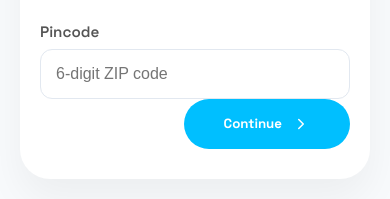
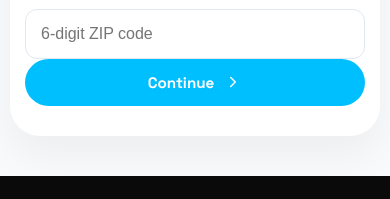
Before and after one commit to neelaakhil12/filimy, a Next.js app: page /register in a window 390 px wide. Shown: the part 1101-1300 px from the top of the page. Built offline with nearby package versions, Linux system fonts and the light colour scheme.

Commit message:
Fix mobile form container padding and action buttons stacking on register page

```diff
--- a/src/app/register/register.module.css
+++ b/src/app/register/register.module.css
@@ -121,6 +121,8 @@
 .actionBtns {
     display: flex;
     justify-content: space-between;
+    align-items: center;
+    gap: 15px;
     margin-top: 40px;
 }
 
@@ -135,6 +137,10 @@
     align-items: center;
     gap: 10px;
     margin-left: auto;
+    text-align: center;
+    justify-content: center;
+    flex-shrink: 1;
+    /* allow shrinking if needed */
 }
 
 .backBtn {
@@ -143,6 +149,7 @@
     display: flex;
     align-items: center;
     gap: 8px;
+    flex-shrink: 0;
 }
 
 /* File Upload Styles */
@@ -236,7 +243,7 @@
 /* Character Plan Cards */
 .cardGrid {
     display: grid;
-    grid-template-columns: repeat(auto-fit, minmax(min(100%, ), 1fr));
+    grid-template-columns: repeat(auto-fit, minmax(min(100%, 180px), 1fr));
     gap: 20px;
     margin-bottom: 30px;
 }
@@ -420,6 +427,9 @@
 }
 
 @media (max-width: 640px) {
+    .formSection {
+        padding: 40px 10px;
+    }
 
     .fieldGrid,
     .reviewGrid {
@@ -427,10 +437,23 @@
     }
 
     .formContainer {
-        padding: 30px 20px;
+        padding: 30px 15px;
     }
 
     .stepper span {
         display: none;
     }
+
+    .nextBtn,
+    .submitBtn {
+        padding: 14px 20px;
+        font-size: 0.95rem;
+        width: 100%;
+        margin-left: 0;
+    }
+
+    .actionBtns {
+        flex-direction: column-reverse;
+        gap: 20px;
+    }
 }
```
